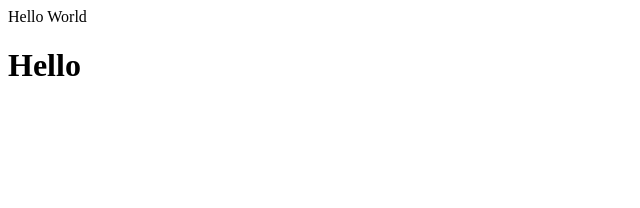
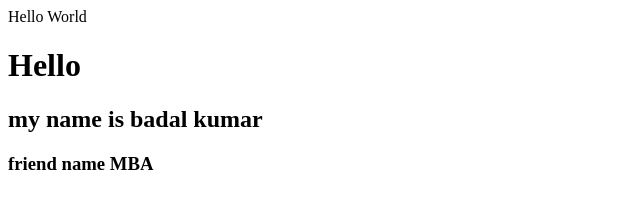
Before and after one commit to Badalkumar38/BOOTCAMP, a plain HTML site: page index.html in a window 1280 px wide. Shown: the whole page, without its empty margins (0-640 px from the left). Drawn offline with Linux system fonts and the light colour scheme.

Commit message:
new information added

```diff
--- a/index.html
+++ b/index.html
@@ -9,5 +9,7 @@
 <body>
     Hello World
     <h1>Hello</h1>
+    <h2>my name is badal kumar</h2>
+    <h3>friend name MBA</h3>
 </body>
 </html>
```
